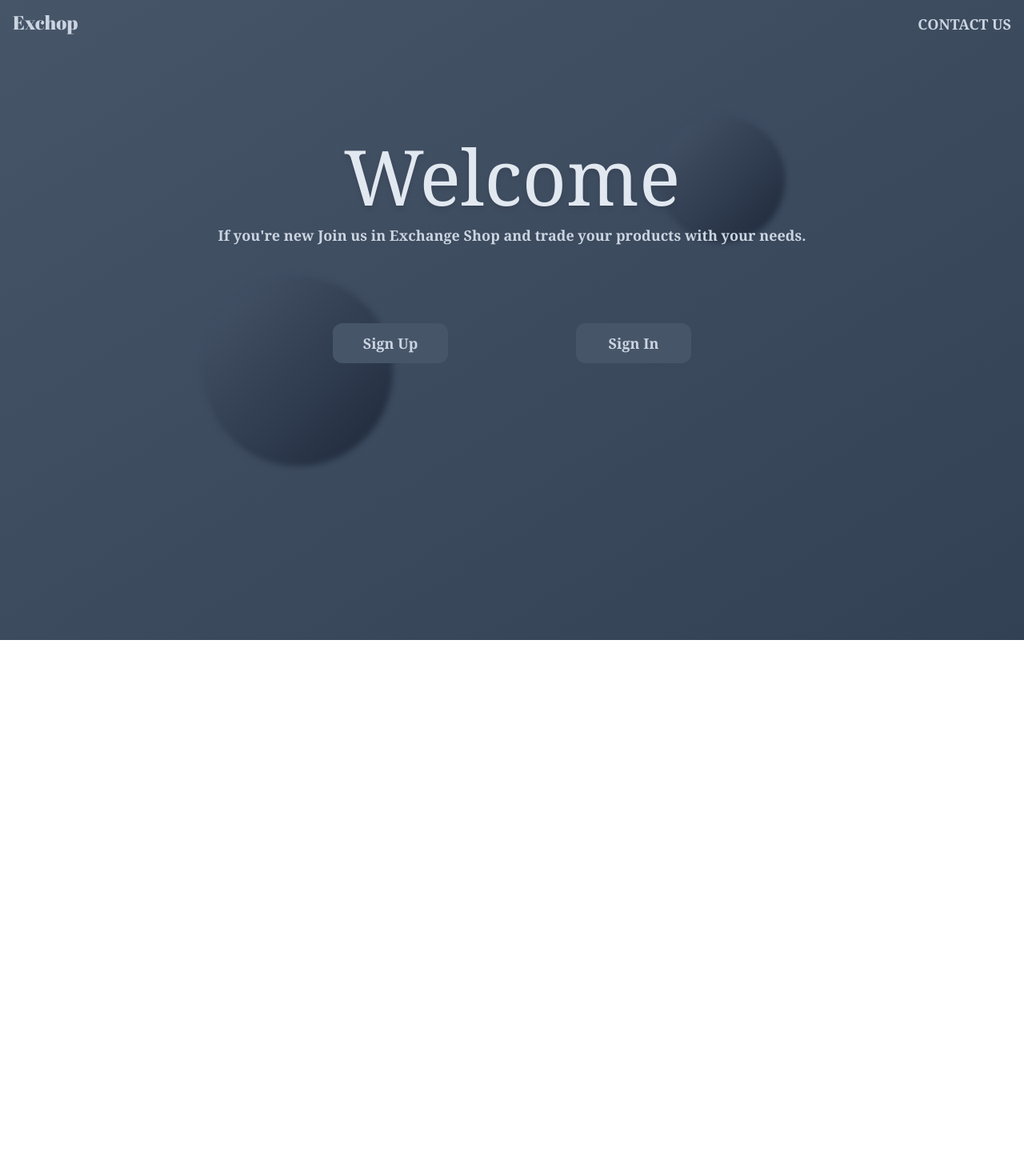
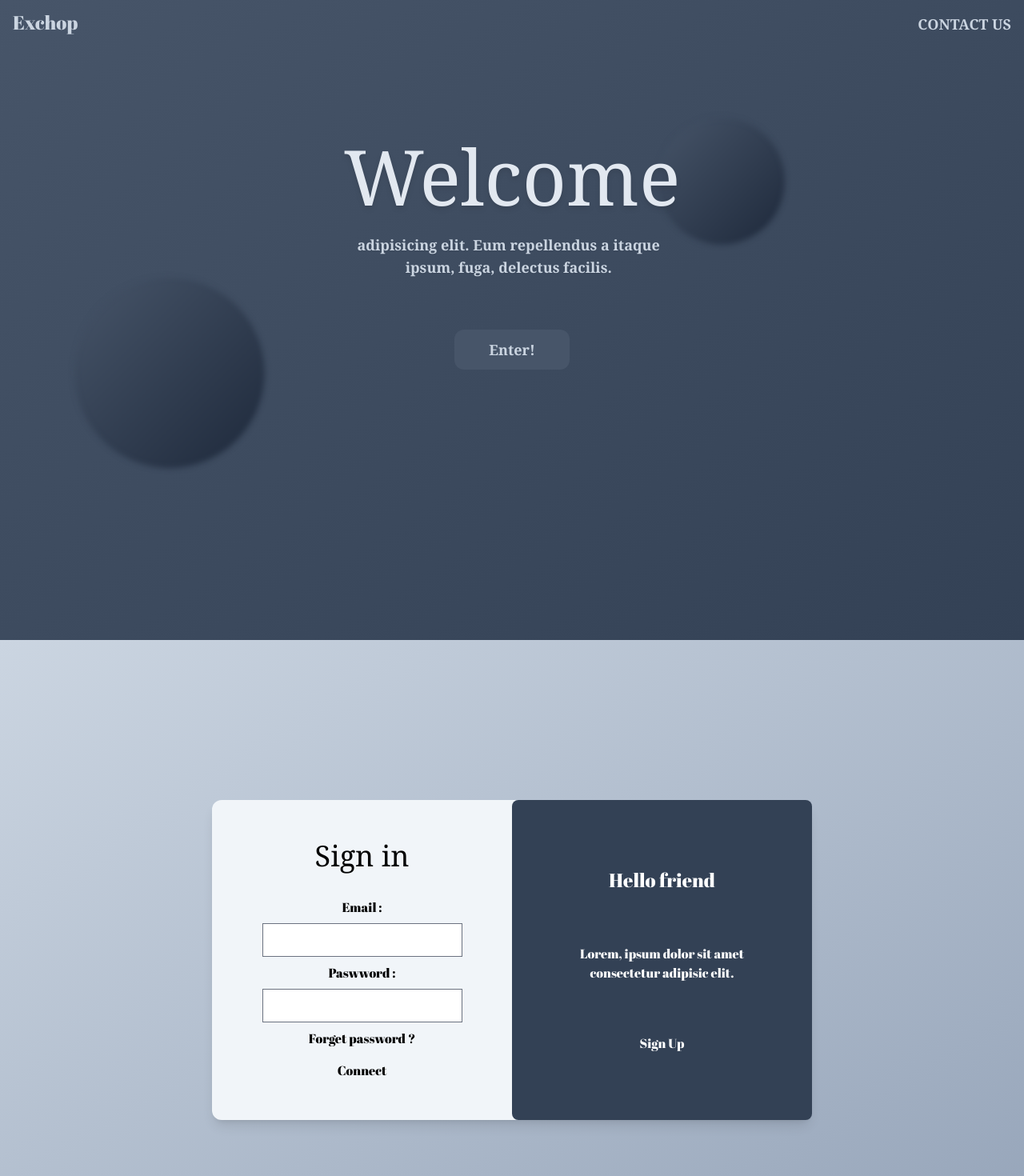
Before and after one commit to ranim-dot/exchop, a React (Vite) app in the folder my-exchop/: page / in a window 1280 px wide. Shown: the top 1470 px of the page at 80% size. Before the commit the page ends 800 px from the top, so only its background shows below. Built offline with nearby package versions, Linux system fonts and the light colour scheme.

Commit message:
commitx
added new login shit

```diff
--- a/my-exchop/pages/Contact.jsx
+++ b/my-exchop/pages/Contact.jsx
@@ -22,12 +22,12 @@ const Contact = () => {
       });
   };
   return (
-    <div className='relative bg-gradient-to-br from-slate-600 to-slate-800
+    <div className='relative bg-gradient-to-br from-slate-600 to-slate-700
     h-screen font-serif overflow-hidden'>
       <Link to='/'><h1 className='text-slate-300 font-semibold absolute sm:top-4 sm:left-4 underline underline-offset-[3px] md:text-lg md:top-4'>Back</h1></Link>
 
       {/*Background Design starts here */}
-      <div className="absolute animate-blob bg-gradient-to-br from-slate-700 to-slate-800  blur-sm w-60 h-60 rounded-full cercle-left"></div>
+      <div className="absolute animate-blob bg-gradient-to-br from-slate-700 to-slate-800  blur-sm w-60 h-60 rounded-full sm:left-[60px] cercle-left"></div>
       <div className="absolute animate-blob bg-gradient-to-br from-slate-700 to-slate-800  blur-sm w-40 h-40 rounded-full cercle-right"></div>
       <div className='flex justify-center items-center h-full w-full'>
 
--- a/my-exchop/pages/Signin.jsx
+++ /dev/null
@@ -1,9 +0,0 @@
-import React from 'react'
-
-const Signin = () => {
-  return (
-    <div>Signin</div>
-  )
-}
-
-export default Signin
--- a/my-exchop/pages/Signup.jsx
+++ /dev/null
@@ -1,9 +0,0 @@
-import React from 'react'
-
-const Signup = () => {
-  return (
-    <div>Signup</div>
-  )
-}
-
-export default Signup
--- a/my-exchop/pages/Welcome.jsx
+++ /dev/null
@@ -1,38 +0,0 @@
-import React from 'react'
-import { Link } from "react-router-dom";
-import './index.css'
-
-const Welcome = () => {
-  return (
-    <div className='relative bg-gradient-to-br from-slate-600 to-slate-700
-       h-screen font-serif overflow-hidden'>
-      <div className="absolute animate-blob bg-gradient-to-br from-slate-600 to-slate-800  blur-sm w-60 h-60 rounded-full cercle-left"></div>
-      <div className="absolute animate-blob bg-gradient-to-br from-slate-600 to-slate-800  blur-sm w-40 h-40 rounded-full cercle-right"></div>
-      <div className='flex justify-between'>
-        <h4 className='lg:text-2xl pl-4 pt-3 sm:text-lg font-sans text-slate-300'>Exchop</h4>
-        <Link to="/contact"><h4 className='md:text-lg pr-4 pt-4 sm:text-sm text-slate-300 font-serif font-semibold'>CONTACT US</h4></Link>
-      </div>
-      <h1 className=' drop-shadow-md tracking-in-expand-fwd-top text-slate-200 xl:text-8xl lg:text-7xl md:text-6xl text-center pt-32 sm:text-7xl'>
-        Welcome
-      </h1>
-      <p className='text-slate-300 drop-shadow-sm tracking-in-expand-fwd-top text-center font-semibold pt-3 sm:text-truncate  lg:text-lg sm:text-md'>
-        If you're new Join us in Exchange Shop and trade your products with your needs.
-      </p>
-
-      <div className='flex justify-center mt-24 md:gap-40 sm:gap-20'>
-        <button type="submit" className='scale-in-center md:text-[18px] sm:text-[16px]
-          rounded-xl md:w-36 md:h-[50px] sm:w-32 sm:h-[45px] bg-slate-600 opacity-100
-          text-slate-300 hover:bg-slate-700 transition duration-500 font-serif font-semibold'>
-          Sign Up
-        </button>
-        <button type="submit" className='scale-in-center md:text-[18px] sm:text-[16px]
-          rounded-xl md:w-36 md:h-[50px] sm:w-32 sm:h-[45px] bg-slate-600 opacity-100
-          text-slate-300 hover:bg-slate-700 transition duration-500 font-serif font-semibold'>
-          Sign In
-        </button>
-      </div>
-    </div>
-  )
-}
-
-export default Welcome
--- /dev/null
+++ b/my-exchop/pages/Welcome/Signin.jsx
@@ -0,0 +1,34 @@
+import React from 'react'
+
+const Signin = ({ on }) => {
+
+
+
+  return (
+    <div className=' flex w-full h-full'>
+
+      {/* Login Form */}
+
+      <form action="" className='flex flex-col items-center justify-center w-1/2'>
+        <h1 className='font-serif text-4xl pb-8'>Sign in</h1>
+        <label htmlFor="email">Email :</label>
+        <input className='w-[250px] my-2' type="email" name="email" id="email" />
+        <label htmlFor="password">Paswword :</label>
+        <input className='w-[250px] my-2' type="password" name="password" id="password" />
+        <a className='text-center ' href=""><p>Forget password ?</p></a>
+        <button type='submit' className='pt-4'>Connect</button>
+      </form>
+
+
+      {/* Card to switch toggle */}
+
+      <div className='flex justify-center flex-col items-center gap-16  w-1/2 bg-slate-700 rounded-lg'>
+        <h1 className='text-2xl text-white'>Hello friend</h1>
+        <p className='text-white w-[250px] text-center'>Lorem, ipsum dolor sit amet consectetur adipisic elit.</p>
+        <button onClick={on} className='text-white' >Sign Up</button>
+      </div>
+    </div>
+  )
+}
+
+export default Signin
--- /dev/null
+++ b/my-exchop/pages/Welcome/Signup.jsx
@@ -0,0 +1,39 @@
+import React from 'react'
+
+const Signup = ({ on }) => {
+  return (
+    <div className=' flex w-full h-full'>
+
+      {/* Card to switch toggle */}
+
+      <div className='flex justify-center flex-col items-center gap-16  w-1/2 bg-slate-700 rounded-lg'>
+        <h1 className='text-2xl text-white'>Welcome Back, friend</h1>
+        <p className='text-white w-[250px] text-center'>Lorem, ipsum dolor sit amet consectetur adipisic elit.</p>
+        <button onClick={on} className='text-white' >Sign In</button>
+      </div>
+
+
+
+
+      {/* Login Form */}
+
+      <form action="" className='flex flex-col items-center justify-center w-1/2'>
+        <h1 className='font-serif text-4xl'>Create Account</h1>
+        <label htmlFor="userName">UserName :</label>
+        <input className='w-[250px] ' type="text" />
+        <label htmlFor="email">Email :</label>
+        <input className='w-[250px] ' type="email" name="email" id="email" />
+        <label htmlFor="password">Password :</label>
+        <input className='w-[250px] ' type="password" name="password" id="password" />
+        <label htmlFor="confirm">Confirm Password :</label>
+        <input className='w-[250px]' type="password" name="password" id="password" />
+        <button type='submit'>Sign up</button>
+      </form>
+
+
+
+    </div>
+  )
+}
+
+export default Signup
--- /dev/null
+++ b/my-exchop/pages/Welcome/Welcome.jsx
@@ -0,0 +1,72 @@
+import React from 'react'
+import { Link } from "react-router-dom";
+import '../index.css'
+import { useState } from "react";
+import {Signin,Signup} from '../index'
+
+
+
+
+
+
+const Welcome = () => {
+
+  function handleToggle() {
+    setToggle(prev => !prev)
+  }
+
+  function handleEnter() {
+    const element = document.getElementById('section');
+    if (element) {
+      // 👇 Will scroll smoothly to the top of the next section
+      element.scrollIntoView({ behavior: 'smooth' });
+    }
+  };
+
+  const [toggle, setToggle] = useState(true)
+
+  return (
+    <>
+      {/*Welcome Section Starts here  */}
+
+      <div className='relative bg-gradient-to-br from-slate-600 to-slate-700
+       h-screen font-serif '>
+        <div className="absolute animate-blob bg-gradient-to-br from-slate-600 to-slate-800  blur-sm w-60 h-60 rounded-full sm:left-[90px] cercle-left"></div>
+        <div className="absolute animate-blob bg-gradient-to-br from-slate-600 to-slate-800  blur-sm w-40 h-40 rounded-full cercle-right"></div>
+        <div className='flex justify-between'>
+          <h4 className='lg:text-2xl pl-4 pt-3 sm:text-lg font-sans text-slate-300'>Exchop</h4>
+          <Link to="/contact"><h4 className='md:text-lg pr-4 pt-4 sm:text-sm text-slate-300 font-serif font-semibold'>CONTACT US</h4></Link>
+        </div>
+        <h1 className=' drop-shadow-md tracking-in-expand-fwd-top text-slate-200 xl:text-8xl lg:text-7xl md:text-6xl text-center pt-32 sm:text-7xl'>
+          Welcome
+        </h1>
+        <p className='md:ml-[33%] md:w-1/3  break-words  text-slate-300 drop-shadow-sm  text-center font-semibold pt-6 sm:text-truncate  lg:text-lg sm:text-md'>
+          adipisicing elit. Eum repellendus a itaque ipsum, fuga, delectus facilis.
+        </p>
+
+        <div className='flex justify-center mt-16 '>
+          <button type="submit" onClick={handleEnter} className='scale-in-center md:text-[18px] sm:text-[16px]
+          rounded-xl md:w-36 md:h-[50px] sm:w-32 sm:h-[45px] bg-slate-600 opacity-100
+          text-slate-300 hover:bg-slate-700 transition duration-500 font-serif font-semibold'>
+            Enter!
+          </button>
+
+        </div>
+      </div>
+
+
+
+      {/*Login Section Starts here */}
+
+      <div className='flex justify-center items-center h-[100vh] bg-gradient-to-br from-slate-300 to-slate-400' id='section'>
+        <div className='bg-slate-100 md:h-[400px] md:w-[750px] sm:h-[300px] sm:w-[350px] rounded-xl shadow-lg'>
+
+          {toggle ? <Signin on={handleToggle} /> : <Signup on={handleToggle}/>}
+
+        </div>
+      </div>
+    </>
+  )
+}
+
+export default Welcome
--- a/my-exchop/pages/index.js
+++ b/my-exchop/pages/index.js
@@ -1,4 +1,4 @@
-export { default as Welcome } from "./Welcome.jsx"
-export { default as Signin } from "./Signin.jsx"
-export { default as Signup} from "./Signup.jsx"
+export { default as Welcome } from "./Welcome/Welcome.jsx"
+export { default as Signin } from "./Welcome/Signin.jsx"
+export { default as Signup} from "./Welcome/Signup.jsx"
 export { default as Contact} from "./Contact.jsx"
```
Also changed, not shown: my-exchop/pages/assets/logo-facebook.svg (added), my-exchop/pages/assets/logo-google.svg (added).
